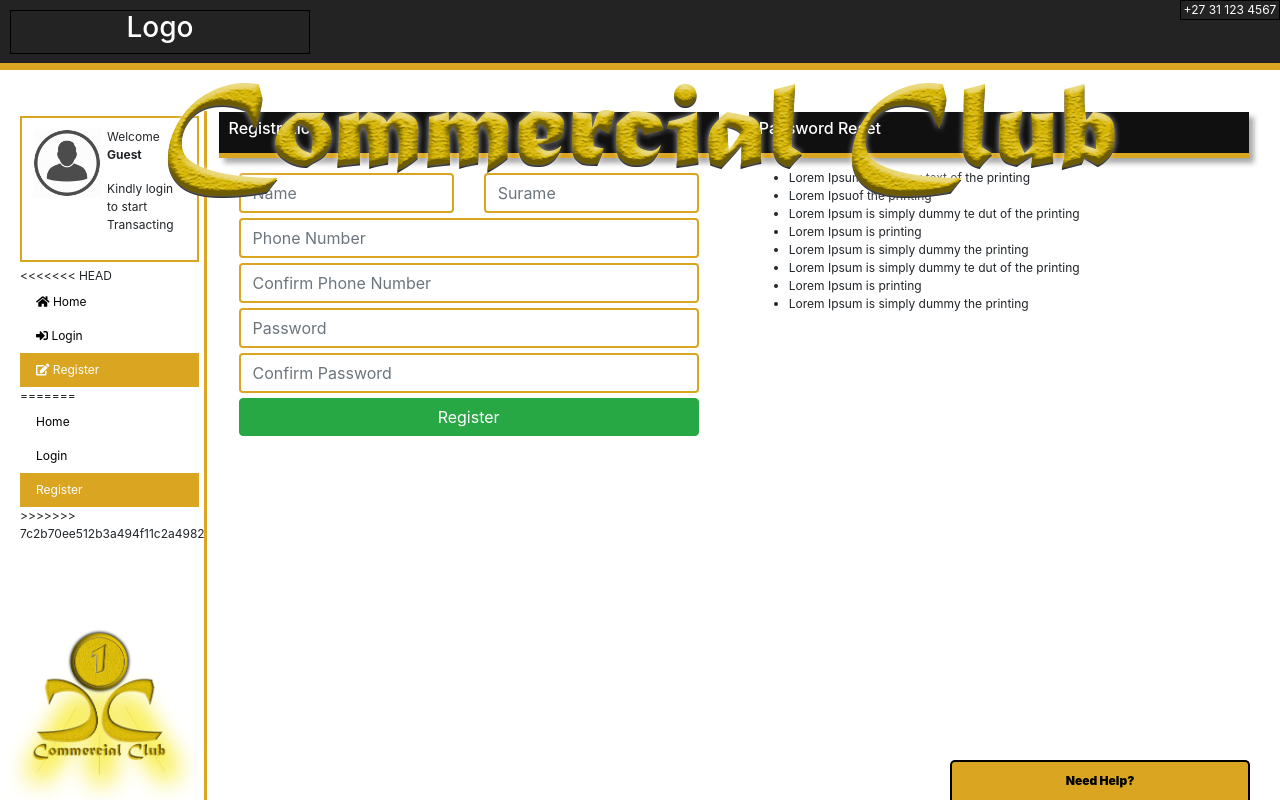
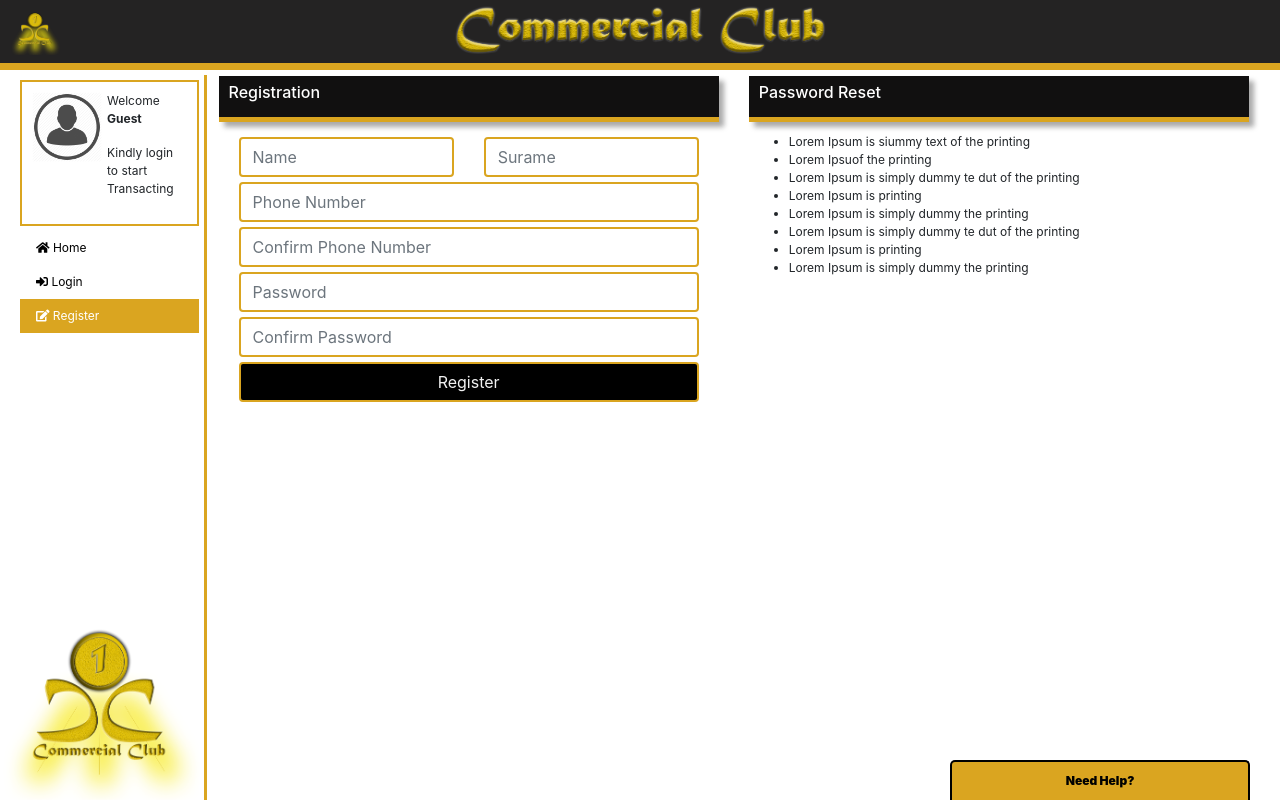
Before and after one commit to iamfortunedube/commercial-club, a PHP site: page /register.php in a window 1280 px wide. Run offline with PHP 8.4, Linux system fonts and the light colour scheme; some libraries are stand-ins or nearby versions.

Commit message:
fixing problems

```diff
--- a/css/main.css
+++ b/css/main.css
@@ -97,27 +97,21 @@ header{
 .leftHeader{
     top:0;
     left:0;
-    margin-top:10px;
+    margin-top:5px;
     margin-left: 10px;
-    border:1px solid #000;
-    width:300px;
+    position:fixed;
 }
 
 .rightHeader{
     top:0;
     right:0;
-<<<<<<< HEAD
     margin-top:15px;
-=======
-    margin-top:10px;
->>>>>>> 7c2b70ee512b3a494f11c2a4982fb1ac71c490d0
     margin-right: 10px;
     border:1px solid #000;
     width:100px;
     float: right;
     position: absolute;
 }
-
 
 
 /* end header */
@@ -181,7 +175,6 @@ margin-top:-35px;
 }
 
 
-<<<<<<< HEAD
 /*----------------------Registration Content ends--------------------*/
 
 /*-----------------------Button Gold --------------------------------*/
@@ -254,6 +247,7 @@ input.form-control{
   }
 
 /*-----------------switch button ends----------------*/
-=======
-/*----------------------Registration Content ends--------------------*/
->>>>>>> 7c2b70ee512b3a494f11c2a4982fb1ac71c490d0
+
+#namelogo{
+    width:30%;
+}
--- a/inc/loginContent.php
+++ b/inc/loginContent.php
@@ -8,7 +8,7 @@
                                 <input class="form-control" type="text" name="cellNumber" placeholder="Phone Number"/>
                                 <input class="form-control" type="password" name="password" placeholder="Password"/>
                                 <a href="#">forgot password?</a>
-                                <input style="width:100%;" class="btn btn-success" type="submit" name="submit" value="Login"/>
+                                <input style="width:100%;" class="btn button-gold" type="submit" name="submit" value="Login"/>
                             </form>
                         </div>
                     </div>
--- a/inc/mainHeader.php
+++ b/inc/mainHeader.php
@@ -1,5 +1,4 @@
 <div class="mainheader">
-<<<<<<< HEAD
     <header>
         <div class="leftHeader">
             <img src="assets/logoCC.png" width="50" height="50" alt="logo"/>
@@ -20,15 +19,3 @@
 <script>
 
 </script>
-=======
-        <header>
-            <div class="leftHeader">
-                <img src="#" alt="logo" hidden/>
-                <h3>Logo</h3>
-            </div>
-            <div class="rightHeader">
-                +27 31 123 4567
-            </div>
-        </header>
-    </div>
->>>>>>> 7c2b70ee512b3a494f11c2a4982fb1ac71c490d0
--- a/inc/registerContent.php
+++ b/inc/registerContent.php
@@ -26,7 +26,7 @@
 					<?php echo @$errMessage;?>
                     <input class="form-control" type="password" name="password2" placeholder="Confirm Password"/>
 					<?php echo @$errMessage;?>
-                    <input style="width:100%;" class="btn btn-success" type="submit" name="submit"value="Register"/>
+                    <input style="width:100%;" class="btn button-gold" type="submit" name="submit"value="Register"/>
 					<?php echo @$errMessage;?>
                 </form>
 
--- a/inc/sideBar.php
+++ b/inc/sideBar.php
@@ -11,16 +11,10 @@
                             </div>
                         </div>
                     </li>
-<<<<<<< HEAD
                     <li><a id="home" class="active" href="index.php"> <i class="fas fa-home"></i> Home</a></li>
                     <li><a id="login" href="login.php"><i class="fas fa-sign-in-alt"></i> Login</a></li>
                     <li><a id="register" href="register.php"><i class="fas fa-edit"></i> Register</a></li>
 
                      <li style="position:fixed;bottom:0;left:0;"><img src="assets/logoCC.png" width="200" height="200" alt="logo"/></li>
-=======
-                    <li><a id="home" class="active" href="index.php">Home</a></li>
-                    <li><a id="login" href="login.php">Login</a></li>
-                    <li><a id="register" href="register.php">Register</a></li>
->>>>>>> 7c2b70ee512b3a494f11c2a4982fb1ac71c490d0
                 </ul>
             </div>
```
